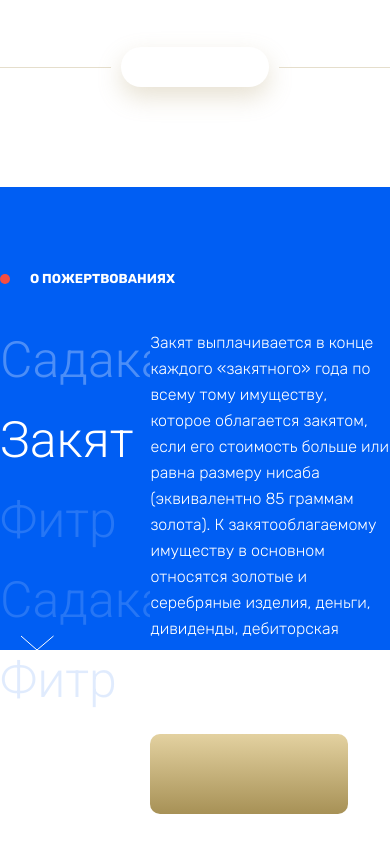
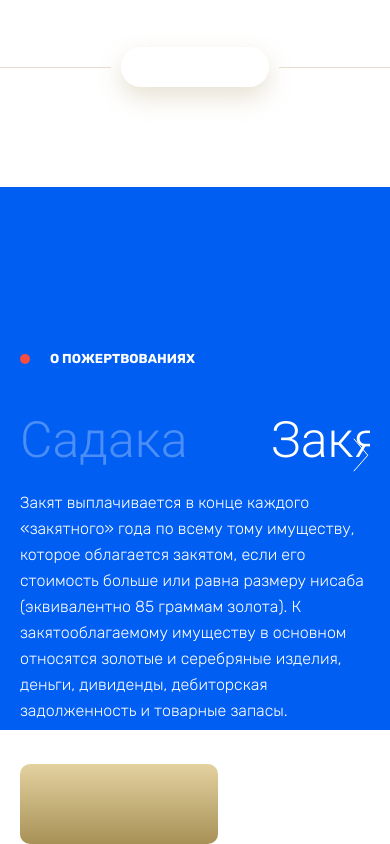
Before and after one commit to RamzinDenis/adaptive, a Vue app: page / in a window 390 px wide. Shown: the part 859-1703 px from the top of the page. Before the commit the page ends 1673 px from the top, so only its background shows below. Built offline with nearby package versions, Linux system fonts and the light colour scheme.

Commit message:
add styles to slider on tablets

```diff
--- a/src/components/Footer.vue
+++ b/src/components/Footer.vue
@@ -71,4 +71,9 @@ export default {
     padding-top: 80px;
   }
 }
+@media screen and (max-width: 1100px) {
+  .footer {
+    padding: 80px 20px 0px 20px;
+  }
+}
 </style>
--- a/src/components/Slider.vue
+++ b/src/components/Slider.vue
@@ -1,7 +1,7 @@
 <template>
   <div class="slider">
     <div class="slider__container">
-      <transition-group name="reorder" tag="div">
+      <transition-group name="reorder" tag="div" class="slider__items">
         <h2
           class="slider__item"
           v-for="(item, index) in localData"
@@ -15,6 +15,7 @@
         <BaseIcon name="arrow-down" />
       </div>
     </div>
+
     <div class="slider__body">
       <div class="slider__text" :key="localData[currentItem].id">
         {{ localData[currentItem].text }}
@@ -98,8 +99,29 @@ export default {
     overflow: hidden;
     @include fadeIn;
   }
-  .reorder-move {
-    transition: transform 1.5s ease;
+}
+
+.reorder-move {
+  transition: transform 1.5s ease;
+}
+
+@media screen and (max-width: 768px) {
+  .slider {
+    flex-direction: column;
+    &__items {
+      display: flex;
+      position: relative;
+    }
+    &__item {
+      min-width: 241px;
+      margin-right: 10px;
+    }
+    &__arrow-icon {
+      transform: rotate(-90deg);
+      left: 93%;
+      top: 50%;
+      margin-top: -5px;
+    }
   }
 }
 </style>
```
